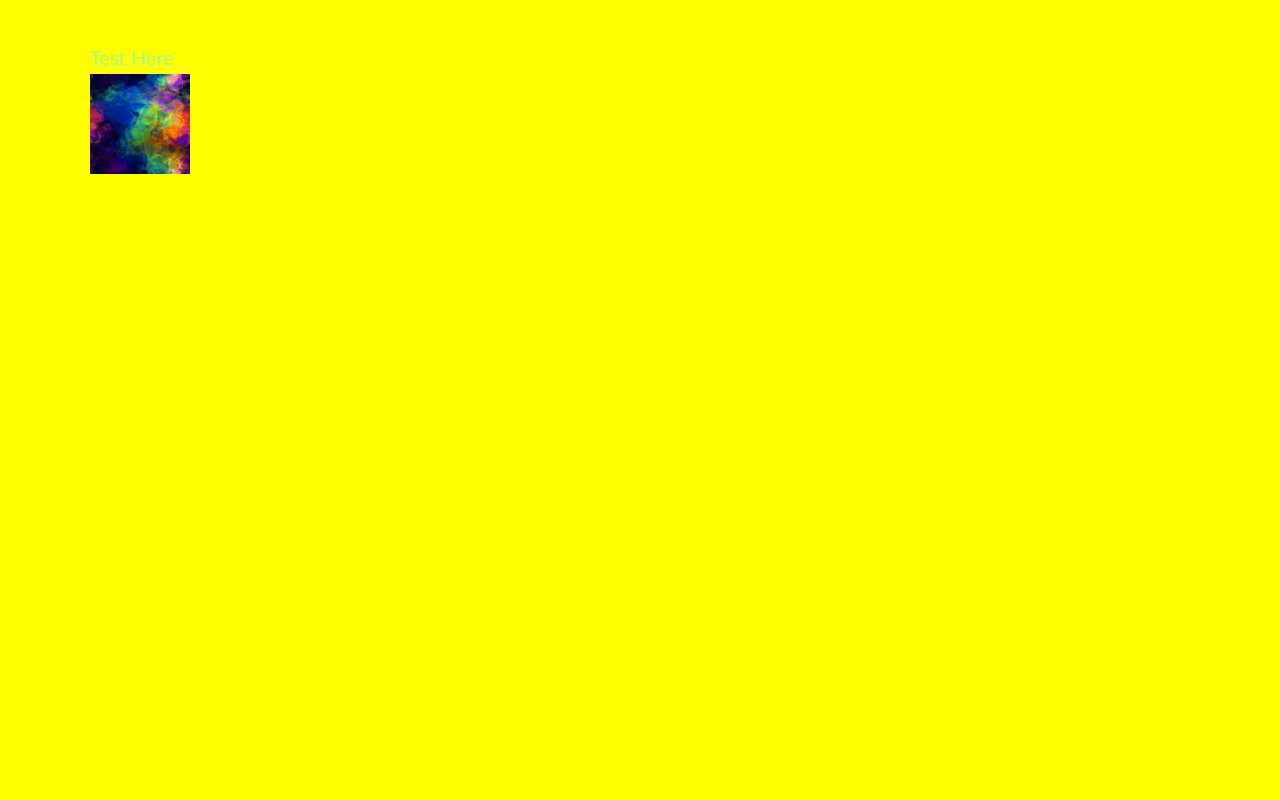
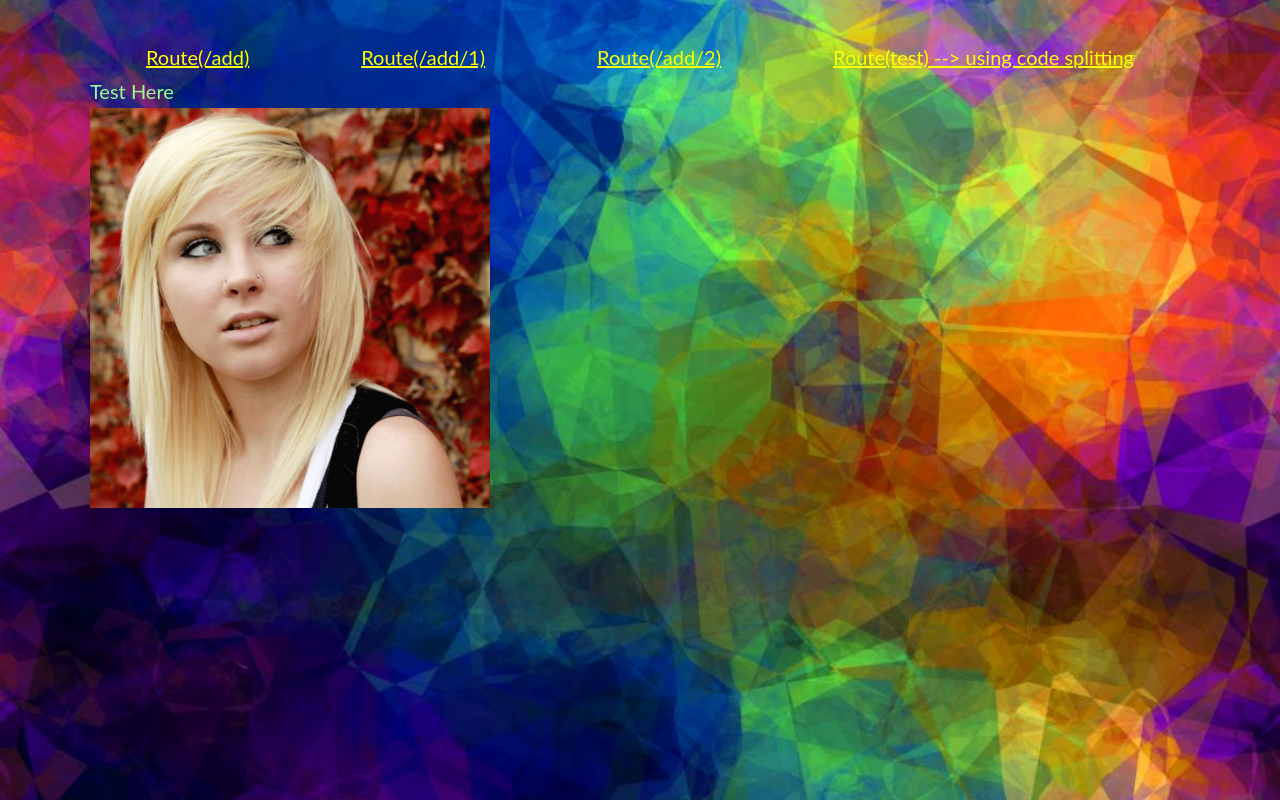
Before and after one commit to tarkesh2shar/reactWebpackStarter, a React app: page /test in a window 1280 px wide. Built offline with nearby package versions, Linux system fonts and the light colour scheme; no server answers; the HTML template or start-up script is replaced by a standard one.

Commit message:
implemented docker support

```diff
--- a/src/components/App.js
+++ b/src/components/App.js
@@ -1,12 +1,12 @@
-import React, { lazy, Suspense } from 'react'
-import { BrowserRouter, Route, Switch } from 'react-router-dom'
-import '../index.scss'
-import '../index.css'
+import React, { lazy, Suspense } from "react"
+import { BrowserRouter, Route, Switch, Link } from "react-router-dom"
+import "../index.scss"
+import "../index.css"
 
 //import Test from './sample/test'
 //Testing Lazy Loading
 
-const Test = lazy(() => import('./sample/test'))
+const Test = lazy(() => import("./sample/test"))
 
 export default function App() {
 	function WaitingComponent(Component) {
@@ -18,20 +18,28 @@ export default function App() {
 	}
 
 	return (
-		<div className='container mt-2'>
+		<div className="container mt-2">
 			<BrowserRouter>
+				<div className="routes">
+					<Link to="/add">Route(/add)</Link>
+
+					<Link to="/add/1">Route(/add/1)</Link>
+
+					<Link to="/add/2">Route(/add/2)</Link>
+					<Link to="/test">Route(test) --> using code splitting</Link>
+				</div>
 				<Switch>
 					<Route
-						path='/add'
+						path="/add"
 						component={() => {
 							return (
 								<React.Fragment>
 									header
 									<br />
 									<Switch>
-										<Route component={() => 'This is path ---> /add/2'} path='/add/2' />
-										<Route component={() => 'This is path ---> /add/1'} path='/add/1' />
-										<Route component={() => 'This is path ---> /add'} />
+										<Route component={() => "This is path ---> /add/2"} path="/add/2" />
+										<Route component={() => "This is path ---> /add/1"} path="/add/1" />
+										<Route component={() => "This is path ---> /add"} />
 									</Switch>
 									<br />
 									footer
@@ -39,8 +47,8 @@ export default function App() {
 							)
 						}}
 					/>
-					<Route component={WaitingComponent(Test)} path='/test' />
-					<Route path='/' component={() => 'This is path ---> /'} />
+					<Route component={WaitingComponent(Test)} path="/test" />
+					<Route path="/" component={() => "This is path ---> /"} />
 				</Switch>
 			</BrowserRouter>
 		</div>
--- a/src/components/sample/index.scss
+++ b/src/components/sample/index.scss
@@ -3,5 +3,14 @@
 	color: palegreen;
 }
 body {
-	background-color: yellow !important;
+	background-color: palegoldenrod !important;
+	background-image: url(../../../assets/1.jpg);
+	background-position: center;
+	background-size: cover;
 }
+
+.routes {
+	display: flex;
+	flex-wrap: wrap;
+	justify-content: space-around;
+}
--- a/src/components/sample/test.js
+++ b/src/components/sample/test.js
@@ -1,12 +1,18 @@
-import React from 'react'
-import './index.scss'
-import Image from '../../../assets/1.jpg'
+import React, { useEffect } from "react"
+import "./index.scss"
+import Image from "../../../assets/2.jpg"
 
 export default function Test() {
+	useEffect(() => {
+		fetch("https://jsonplaceholder.typicode.com/todos/1")
+			.then(response => response.json())
+			.then(json => console.log(json))
+	}, [])
+
 	return (
 		<React.Fragment>
-			<div className='test__flex'>Test Here</div>
-			<img src={Image} alt='' height={100} width={100} srcset='' />
+			<div className="test__flex">Test Here </div>
+			<img src={Image} alt="" height={400} width={400} srcSet="" />
 		</React.Fragment>
 	)
 }
--- a/src/index.css
+++ b/src/index.css
@@ -6,3 +6,13 @@ body {
 	user-select: none;
 	display: flex;
 }
+
+.routes {
+	display: flex;
+	flex-wrap: wrap;
+	justify-content: space-around;
+}
+
+.routes a {
+	color: yellow;
+}
--- a/webpack.common.js
+++ b/webpack.common.js
@@ -1,17 +1,17 @@
-const miniCssExtract = require('mini-css-extract-plugin')
-const htmlWebpackPlugin = require('html-webpack-plugin')
-const webpack = require('webpack')
-const autoprefixer = require('autoprefixer')
+const miniCssExtract = require("mini-css-extract-plugin")
+const htmlWebpackPlugin = require("html-webpack-plugin")
+const webpack = require("webpack")
+const autoprefixer = require("autoprefixer")
 
-const ASSET_PATH = process.env.ASSET_PATH || '/'
+const ASSET_PATH = process.env.ASSET_PATH || "/"
 
 module.exports = {
-	entry: ['babel-polyfill', './src/index.js'],
+	entry: ["babel-polyfill", "./src/index.js"],
 	module: {
 		//Specify all loaders inside rules array!!
 		rules: [
 			{
-				use: 'babel-loader',
+				use: "babel-loader",
 				test: /\.(js|jsx)$/,
 				exclude: /node_modules/,
 			},
@@ -27,10 +27,11 @@ module.exports = {
 				exclude: /node_modules/,
 				use: [
 					{
-						loader: 'url-loader',
+						loader: "url-loader",
 						options: { limit: 40000 },
 					},
-					'image-webpack-loader',
+					//disable this to run on docker without errors
+					//'image-webpack-loader',
 				],
 			},
 
@@ -40,7 +41,7 @@ module.exports = {
 				//we use extract-text-plugin to get hold of that css and insert it into some sort of a file!
 				use: [
 					{
-						loader: 'css-hot-loader',
+						loader: "css-hot-loader",
 					},
 					{
 						loader: miniCssExtract.loader,
@@ -52,10 +53,10 @@ module.exports = {
 						// }
 					},
 					{
-						loader: 'css-loader',
+						loader: "css-loader",
 					},
 					{
-						loader: 'postcss-loader',
+						loader: "postcss-loader",
 					},
 				],
 			},
@@ -66,7 +67,7 @@ module.exports = {
 				//we use extract-text-plugin to get hold of that css and insert it into some sort of a file!
 				use: [
 					{
-						loader: 'css-hot-loader',
+						loader: "css-hot-loader",
 					},
 					{
 						loader: miniCssExtract.loader,
@@ -78,13 +79,13 @@ module.exports = {
 						// }
 					},
 					{
-						loader: 'css-loader',
+						loader: "css-loader",
 					},
 					{
-						loader: 'postcss-loader',
+						loader: "postcss-loader",
 					},
 					{
-						loader: 'sass-loader',
+						loader: "sass-loader",
 					},
 				],
 			},
@@ -95,15 +96,15 @@ module.exports = {
 		new miniCssExtract({
 			// Options similar to the same options in webpackOptions.output
 			// all options are optional
-			filename: '[name].css',
+			filename: "[name].css",
 			// chunkFilename: '[id].css',
 			ignoreOrder: false, // Enable to remove warnings about conflicting order
 		}),
 		new htmlWebpackPlugin({
-			template: 'src/index.html',
+			template: "src/index.html",
 		}),
 		new webpack.DefinePlugin({
-			'process.env.ASSET_PATH': JSON.stringify(ASSET_PATH),
+			"process.env.ASSET_PATH": JSON.stringify(ASSET_PATH),
 		}),
 		new webpack.SourceMapDevToolPlugin({}),
 		new webpack.LoaderOptionsPlugin({
@@ -116,9 +117,9 @@ module.exports = {
 		splitChunks: {
 			cacheGroups: {
 				styles: {
-					name: 'styles',
+					name: "styles",
 					test: /\.css$/,
-					chunks: 'all',
+					chunks: "all",
 					enforce: true,
 				},
 
@@ -130,9 +131,9 @@ module.exports = {
 						const packageName = module.context.match(/[\\/]node_modules[\\/](.*?)([\\/]|$)/)[1]
 
 						// npm package names are URL-safe, but some servers don't like @ symbols
-						return `npm.${packageName.replace('@', '')}`
+						return `npm.${packageName.replace("@", "")}`
 					},
-					chunks: 'all',
+					chunks: "all",
 					maxInitialRequests: Infinity,
 					minSize: 0,
 				},
```
Also changed, not shown: docker-compose.yaml (added, +12 -0 lines), 2 other files (tests, documents, lock files or other folders).
